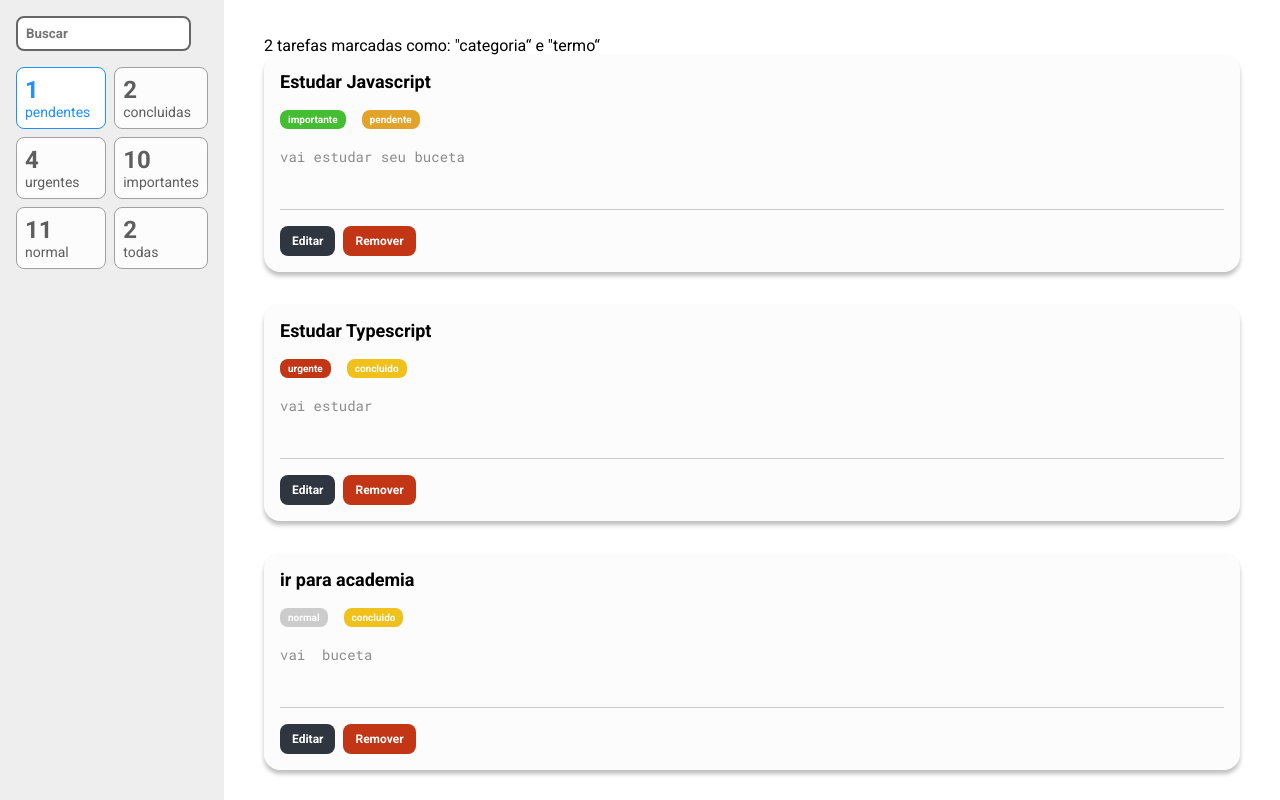
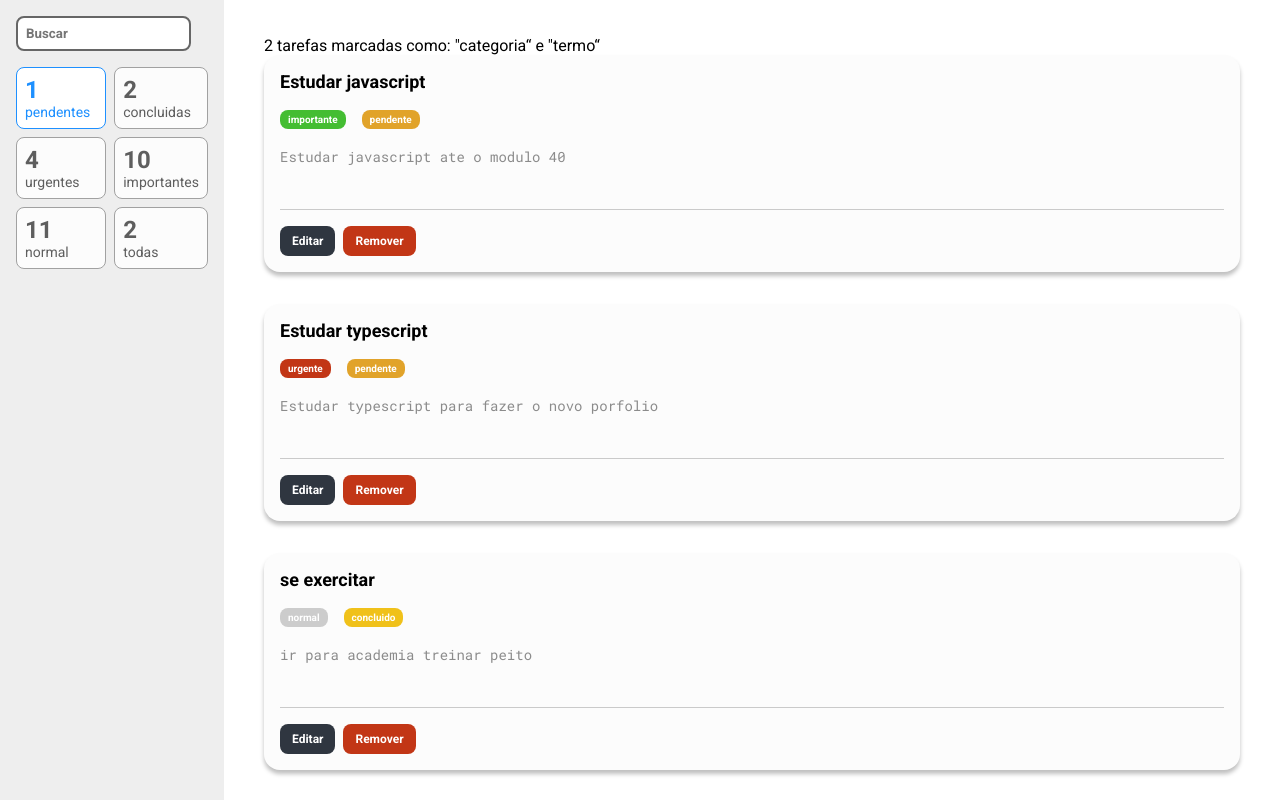
Before and after one commit to AlvaroDeCarvalho/listas-tarefas, a React (Create React App) app: page / in a window 1280 px wide. Built offline with nearby package versions, Linux system fonts and the light colour scheme.

Commit message:
adicionando a função editar e começando a função pesquisar

```diff
--- a/src/components/FiltroCard/styles.ts
+++ b/src/components/FiltroCard/styles.ts
@@ -1,6 +1,7 @@
 import styled from 'styled-components'
 import { Props } from '.'
 
+//o omit remove um atributo da propiedade, ou seja, o PropsSemLegendaEcontador é a propia pros mas removendo o atribuda da leganda e do contador
 type PropsSemLegendaEContador = Omit<Props, 'contador' | 'legenda'>
 
 export const Card = styled.div<PropsSemLegendaEContador>`
--- a/src/components/Tarefas/index.tsx
+++ b/src/components/Tarefas/index.tsx
@@ -1,15 +1,33 @@
-import { useState } from 'react'
+import { useEffect, useState } from 'react'
+import { useDispatch } from 'react-redux'
+
 import * as S from './styles'
-import * as enums from '../../uteis/enums/Tarefa'
-type Props = {
-  titulo: string
-  prioridade: enums.Prioridade
-  status: enums.Status
-  descricao: string
-}
 
-const Tarefa = ({ titulo, prioridade, status, descricao }: Props) => {
+import { editar, remover } from '../../store/reducers/Tarefas'
+import TarefaClass from '../../models/Tarefa'
+type Props = TarefaClass
+
+const Tarefa = ({
+  titulo,
+  prioridade,
+  status,
+  descricao: descricaoOriginal,
+  id
+}: Props) => {
   const [estaEditando, setEstaEditando] = useState(false)
+  const dispatch = useDispatch()
+  const [descricao, setDescricao] = useState('')
+  useEffect(() => {
+    if (descricaoOriginal.length > 0) {
+      setDescricao(descricaoOriginal)
+    }
+  }, [descricaoOriginal])
+
+  function cancelarEdicao() {
+    setEstaEditando(false)
+    setDescricao(descricaoOriginal)
+  }
+
   return (
     <S.Card>
       <S.Titulo>{titulo}</S.Titulo>
@@ -19,19 +37,40 @@ const Tarefa = ({ titulo, prioridade, status, descricao }: Props) => {
       <S.Tag parametro="status" status={status}>
         {status}
       </S.Tag>
-      <S.Descricao value={descricao} />
+      <S.Descricao
+        disabled={!estaEditando}
+        value={descricao}
+        onChange={(e) => setDescricao(e.target.value)}
+      />
       <S.BarraAcoes>
         {estaEditando ? (
           <>
-            <S.BotaoSalvar>Salvar</S.BotaoSalvar>
-            <S.BotaoCancelar onClick={() => setEstaEditando(false)}>
+            <S.BotaoSalvar
+              onClick={() => {
+                dispatch(
+                  editar({
+                    titulo,
+                    prioridade,
+                    status,
+                    descricao,
+                    id
+                  })
+                )
+                setEstaEditando(false)
+              }}
+            >
+              Salvar
+            </S.BotaoSalvar>
+            <S.BotaoCancelar onClick={() => cancelarEdicao()}>
               Cancelar
             </S.BotaoCancelar>
           </>
         ) : (
           <>
             <S.Botao onClick={() => setEstaEditando(true)}>Editar</S.Botao>
-            <S.BotaoCancelar>Remover</S.BotaoCancelar>
+            <S.BotaoCancelar onClick={() => dispatch(remover(id))}>
+              Remover
+            </S.BotaoCancelar>
           </>
         )}
       </S.BarraAcoes>
--- a/src/containers/BarraLateral/index.tsx
+++ b/src/containers/BarraLateral/index.tsx
@@ -5,7 +5,7 @@ const BarraLateral = () => (
     <div>
       <S.Campo type="text" placeholder="Buscar" />
       <S.Filtros>
-        <FiltroCard legenda="pendentes" contador={1} ativo />
+        <FiltroCard legenda="pendentes" contador={1} ativo={true} />
         <FiltroCard legenda="concluidas" contador={2} />
         <FiltroCard legenda="urgentes" contador={4} />
         <FiltroCard legenda="importantes" contador={10} />
--- a/src/containers/ListaDeTarefas/index.tsx
+++ b/src/containers/ListaDeTarefas/index.tsx
@@ -3,18 +3,20 @@ import { RootReducer } from '../../store'
 
 import Tarefa from '../../components/Tarefas'
 import * as S from './style'
+import TarefaLocal from '../../models/Tarefa'
 
 const ListaDeTarefas = () => {
-  const { tarefas } = useSelector((state: RootReducer) => state)
+  const { itens } = useSelector((state: RootReducer) => state.tarefas)
   return (
     <S.Container>
       <p>
         2 tarefas marcadas como: &quot;categoria&ldquo; e &quot;termo&ldquo;
       </p>
       <ul>
-        {tarefas.map((t) => (
+        {itens.map((t: TarefaLocal) => (
           <li key={t.titulo}>
             <Tarefa
+              id={t.id}
               titulo={t.titulo}
               descricao={t.descricao}
               prioridade={t.prioridade}
--- a/src/store/reducers/Tarefas.ts
+++ b/src/store/reducers/Tarefas.ts
@@ -1,37 +1,58 @@
 import { PayloadAction, createSlice } from '@reduxjs/toolkit'
 import Tarefa from '../../models/Tarefa'
 import * as enums from '../../uteis/enums/Tarefa'
+
+type TarefasState = {
+  itens: Tarefa[]
+}
+
+const initialState: TarefasState = {
+  itens: [
+    {
+      id: 1,
+      descricao: 'Estudar javascript ate o modulo 40',
+      prioridade: enums.Prioridade.IMPORTANTE,
+      status: enums.Status.PENDENTE,
+      titulo: 'Estudar javascript'
+    },
+    {
+      id: 2,
+      descricao: 'Estudar typescript para fazer o novo porfolio',
+      prioridade: enums.Prioridade.URGENTE,
+      status: enums.Status.PENDENTE,
+      titulo: 'Estudar typescript'
+    },
+    {
+      id: 3,
+      descricao: 'ir para academia treinar peito',
+      prioridade: enums.Prioridade.NORMAL,
+      status: enums.Status.CONCLUIDO,
+      titulo: 'se exercitar '
+    }
+  ]
+}
+
 const tarefasSlice = createSlice({
   name: 'tarefas',
-  initialState: [
-    new Tarefa(
-      'Estudar Javascript',
-      enums.Prioridade.IMPORTANTE,
-      enums.Status.PENDENTE,
-      'vai estudar seu buceta',
-      1
-    ),
-    new Tarefa(
-      'Estudar Typescript',
-      enums.Prioridade.URGENTE,
-      enums.Status.CONCLUIDO,
-      'vai estudar',
-      2
-    ),
-    new Tarefa(
-      'ir para academia ',
-      enums.Prioridade.NORMAL,
-      enums.Status.CONCLUIDO,
-      'vai  buceta',
-      3
-    )
-  ],
+  initialState,
   reducers: {
+    //a action é um objeto que representa alguma mudança no estado global, ou seja, na hora de usar o dispatch vai ser necessario passar o
+    //payload do slice.
     remover: (state, action: PayloadAction<number>) => {
-      state = state.filter((tarefa) => tarefa.id !== action.payload)
+      state.itens = [
+        ...state.itens.filter((tarefa) => tarefa.id !== action.payload)
+      ]
+    },
+    editar: (state, action: PayloadAction<Tarefa>) => {
+      const indexDoItem = state.itens.findIndex((t) => {
+        t.id === action.payload.id
+      })
+      if (indexDoItem >= 0) {
+        state.itens[indexDoItem] = action.payload
+      }
     }
   }
 })
 
-export const { remover } = tarefasSlice.actions
+export const { remover, editar } = tarefasSlice.actions
 export default tarefasSlice.reducer
```
Also changed, not shown: src/store/reducers/filtro.ts (added, +7 -0 lines).
